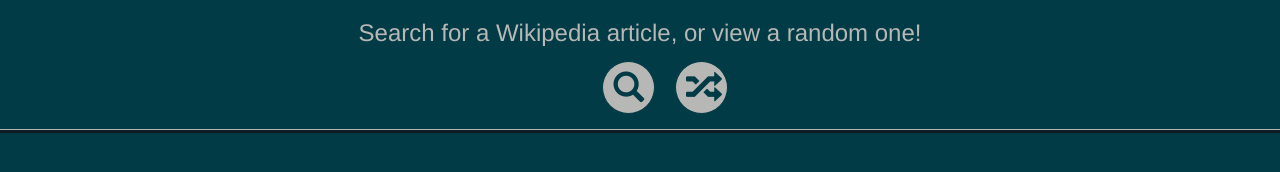
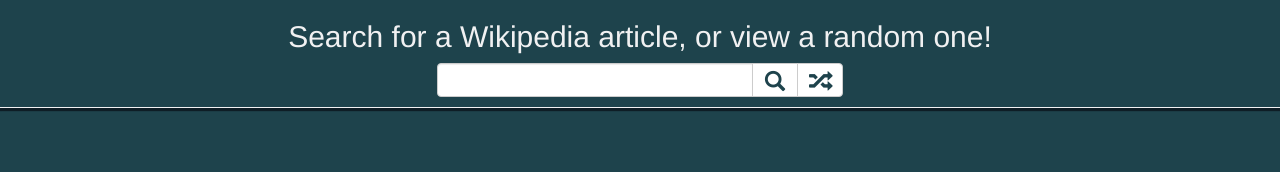
Before and after one commit to Mellemel/wikipedia-viewer, a website: page src/index.jade in a window 1280 px wide. Drawn offline with nearby package versions, Linux system fonts and the light colour scheme; files that its build step writes are made by us from their sources.

Commit message:
tweaks to form layout

```diff
--- a/src/index.jade
+++ b/src/index.jade
@@ -19,9 +19,13 @@
   body
     .container-fluid
       .row.text-center#main
-        h3 Search for a Wikipedia article, or view a random one!
+        h2 Search for a Wikipedia article, or view a random one!
         .row
-          .col-sm-4.col-sm-offset-4
-            input(type="text")
-            span.glyphicon.glyphicon-search#search
-            span.glyphicon.glyphicon-random
+          .col-xs-8.col-xs-offset-2.col-sm-6.col-sm-offset-3.col-md-4.col-md-offset-4
+            .input-group
+              input.form-control(type="text")
+              .input-group-btn
+                button.btn.btn-default(type="button")
+                  span.glyphicon.glyphicon-search
+                button.btn.btn-default(type="button")
+                  span.glyphicon.glyphicon-random
--- a/src/sass/custom.scss
+++ b/src/sass/custom.scss
@@ -1,5 +1,5 @@
-$color1: #B7B8B6;
-$color2: #003B46;
+$color2: #1e434c;
+$color1: #f1f1f2;
 
 * {
   box-sizing: border-box;
@@ -11,26 +11,18 @@
 }
 
 #main {
+  padding-bottom: 10px;
   border-bottom: 1px solid $color1;
   box-shadow: 0px 2px 1px 1px #0E1D25;
-  padding-bottom: 20px;
 }
 
-input {
-  width: 50px;
-  border: 0 none;
-  background: transparent;
-  box-shadow: none;
+
+.glyphicon {
+  color: $color2;
+  font-size: 1.45em;
 }
 
-.glyphicon {
-  background: $color1;
-  border: 1px solid currentColor;
-  color: $color2;
-  border-radius: 50%;
-  padding: 10px;
-  font-size: 2.2em;
-  top: 5px;
-  z-index: 2;
-  margin: 0 10px;
+
+.glyphicon-random {
+  left: -1px;
 }
```
Also changed, not shown: public/css/custom.css, public/index.html.
